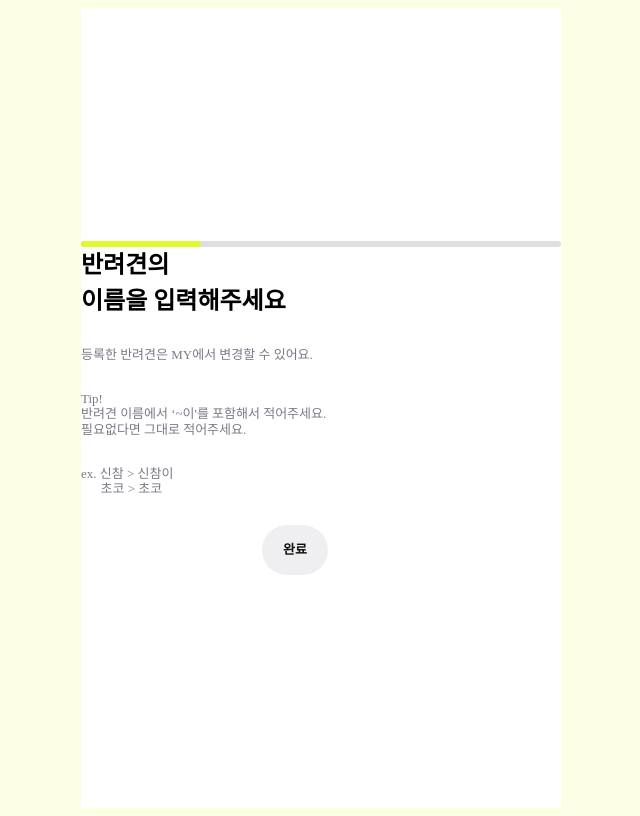
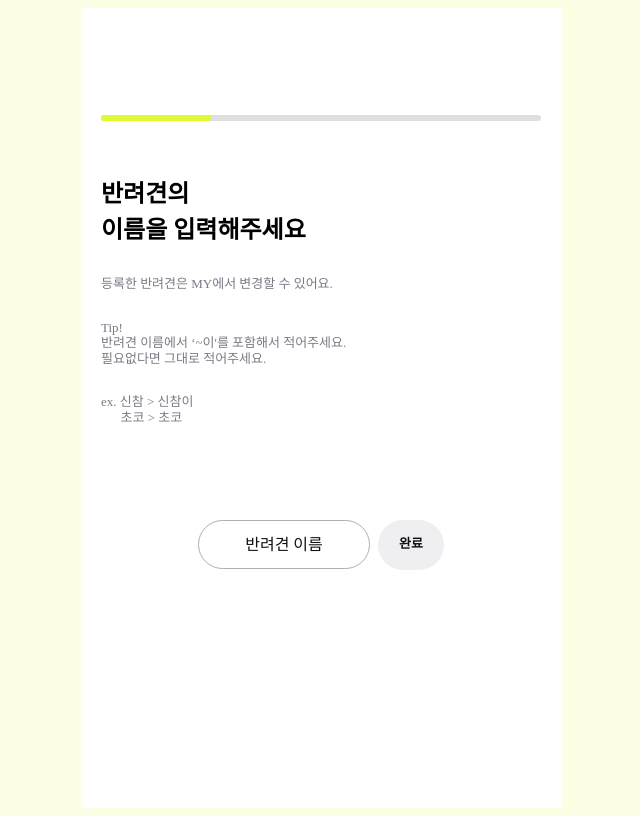
Before and after one commit to leejin-rho/Duri-FE, a React (Vite) app in the folder apps/duri/: page /onboarding in a window 1280 px wide. Both pictures are taken after a click on the element "입력하러 가기". Shown: the whole page, without its empty margins (319-959 px from the left). Built offline with nearby package versions, Linux system fonts and the light colour scheme; a web font is replaced by a local one; what emotion-reset would draw is missing.

Commit message:
feat: 온보딩 페이지 디자인 적용 및 코드 단순화 (DURI-80)

```diff
--- a/apps/duri/src/components/onboarding/PetAgeInfo.tsx
+++ b/apps/duri/src/components/onboarding/PetAgeInfo.tsx
@@ -1,6 +1,6 @@
 import { Control, Controller } from 'react-hook-form';
 
-import { Dropdown, Text, theme } from '@duri-fe/ui';
+import { Dropdown, Flex, Text, theme } from '@duri-fe/ui';
 
 import { FormData } from '.';
 
@@ -17,7 +17,7 @@ const PetAgeInfo = ({ control, name }: PetBirthYearInfoProps) => {
   });
 
   return (
-    <>
+    <Flex direction="column" align="flex-start" gap={28} >
       <Text typo="Heading2" justify="flex-start">
         {name}의 <br />
         나이를 입력해주세요
@@ -36,7 +36,7 @@ const PetAgeInfo = ({ control, name }: PetBirthYearInfoProps) => {
           />
         )}
       />
-    </>
+    </Flex>
   );
 };
 
--- a/apps/duri/src/components/onboarding/PetBreedInfo.tsx
+++ b/apps/duri/src/components/onboarding/PetBreedInfo.tsx
@@ -4,7 +4,7 @@ import {
   Controller,
 } from 'react-hook-form';
 
-import { Dropdown, Text, theme } from '@duri-fe/ui';
+import { Dropdown, Flex, Text, theme } from '@duri-fe/ui';
 
 import { FormData } from '.';
 
@@ -82,7 +82,7 @@ const PetBreedInfo = ({
 }: PetBreedInfoProps) => {
 
   return (
-    <>
+    <Flex direction="column" align="flex-start" gap={28} >
       <Text typo="Heading2" justify="flex-start">반려견의 품종이 어떻게 되나요?</Text>
       <Text typo="Body3" justify="flex-start" colorCode={theme.palette.Gray500}>등록한 반려견은 MY에서 변경할 수 있어요.</Text>
       <Controller
@@ -95,7 +95,7 @@ const PetBreedInfo = ({
           </>
         )}
       />
-    </>
+    </Flex>
   );
 };
 
--- a/apps/duri/src/components/onboarding/PetNameInfo.tsx
+++ b/apps/duri/src/components/onboarding/PetNameInfo.tsx
@@ -1,11 +1,7 @@
 import React, { useState } from 'react';
-import {
-  Control,
-  UseFormRegister,
-  UseFormTrigger,
-} from 'react-hook-form';
+import { Control, UseFormRegister, UseFormTrigger } from 'react-hook-form';
 
-import { Button, Flex, Text, theme } from '@duri-fe/ui';
+import { Button, Flex, Text, TextField, theme } from '@duri-fe/ui';
 
 import { FormData } from '.';
 
@@ -16,11 +12,7 @@ interface PetNameInfoProps {
   setStep: React.Dispatch<React.SetStateAction<number>>;
 }
 
-const PetNameInfo = ({
-  register,
-  trigger,
-  setStep,
-}: PetNameInfoProps) => {
+const PetNameInfo = ({ register, trigger, setStep }: PetNameInfoProps) => {
   const [isButtonDisabled, setIsButtonDisabled] = useState(true); // 버튼 활성화 상태 관리
 
   const handleInputChange = (e: React.ChangeEvent<HTMLInputElement>) => {
@@ -36,7 +28,7 @@ const PetNameInfo = ({
   };
 
   return (
-    <Flex direction="column" align="flex-start" gap={28} margin="">
+    <Flex direction="column" align="flex-start" gap={28}>
       <Text typo="Heading2" justify="flex-start">
         반려견의 <br />
         이름을 입력해주세요
@@ -45,33 +37,43 @@ const PetNameInfo = ({
         등록한 반려견은 MY에서 변경할 수 있어요.
       </Text>
       <Text typo="Body3" justify="flex-start" colorCode={theme.palette.Gray500}>
-        Tip! <br />반려견 이름에서 ‘~이&apos;를 포함해서 적어주세요. <br />
+        Tip! <br />
+        반려견 이름에서 ‘~이&apos;를 포함해서 적어주세요. <br />
         필요없다면 그대로 적어주세요.
       </Text>
       <Text typo="Body3" justify="flex-start" colorCode={theme.palette.Gray500}>
-        ex. 신참 &gt; 신참이 <br /> &nbsp;&nbsp;&nbsp;&nbsp;&nbsp; 초코 &gt; 초코
+        ex. 신참 &gt; 신참이 <br /> &nbsp;&nbsp;&nbsp;&nbsp;&nbsp; 초코 &gt;
+        초코
       </Text>
-
-      <Flex>
-        <input
+      <Flex justify='center' gap={8} margin='66px 0 0 0'>
+        <TextField
+          placeholder="반려견 이름"
+          isRound={true}
+          width={172}
+          height={50}
+          fontColor={theme.palette.Black}
           {...register('name', { required: '이름을 입력해주세요' })}
           onChange={handleInputChange} // 입력값 변화 감지
         />
-        {isButtonDisabled ? (<Button
+        {isButtonDisabled ? (
+          <Button
             width="66px"
             height="50px"
             typo="Label2"
             bg={theme.palette.Gray50}
           >
             완료
-        </Button>) : (<Button
+          </Button>
+        ) : (
+          <Button
             width="66px"
             height="50px"
             onClick={handleNextButton}
             typo="Label2"
           >
             완료
-        </Button>)}
+          </Button>
+        )}
         </Flex>
     </Flex>
   );
--- a/apps/duri/src/components/onboarding/PetPersonalityInfo.tsx
+++ b/apps/duri/src/components/onboarding/PetPersonalityInfo.tsx
@@ -1,9 +1,6 @@
-import {
-  Control,
-  Controller
-} from 'react-hook-form';
+import { Control, Controller } from 'react-hook-form';
 
-import { Button, Text, theme } from '@duri-fe/ui';
+import { Button, Flex, Text, theme } from '@duri-fe/ui';
 import styled from '@emotion/styled';
 
 import { FormData } from '.';
@@ -45,7 +42,7 @@ const PetPersonalityInfo = ({
   };
 
   return (
-    <>
+    <Flex direction="column" align="flex-start" gap={28}>
       <Text typo="Heading2" justify="flex-start">
         {name}는 <br />
         어떤 성격을 가지고 있나요?
@@ -61,7 +58,7 @@ const PetPersonalityInfo = ({
             value.length > 0 || '성격에 대해 알려주세요.',
         }}
         render={() => (
-          <>
+          <FitFlex justify='flex-start' gap={8}>
             {personalityOptions.map((value) => (
               <MultiSelectButton
                 key={value}
@@ -70,11 +67,11 @@ const PetPersonalityInfo = ({
               >
                 {value}
               </MultiSelectButton>
-            ))}{' '}
-          </>
+            ))}
+          </FitFlex>
         )}
       />
-    </>
+    </Flex>
   );
 };
 
@@ -92,3 +89,10 @@ export const MultiSelectButton = styled(Button)<{
   border: ${({ isSelected }) =>
     isSelected ? 'none' : `1px solid ${theme.palette.Gray100}`};
 `;
+
+const FitFlex = styled(Flex)`
+  max-width: 374px;
+  width: 100%;
+  flex-wrap: wrap;
+  word-break: break-all;
+`;
--- a/apps/duri/src/components/onboarding/PetWeightInfo.tsx
+++ b/apps/duri/src/components/onboarding/PetWeightInfo.tsx
@@ -1,7 +1,7 @@
 import React from 'react';
 import { Control, Controller } from 'react-hook-form';
 
-import { Dropdown, Text, theme } from '@duri-fe/ui';
+import { Dropdown, Flex, Text, theme } from '@duri-fe/ui';
 
 import { FormData } from '.';
 
@@ -15,7 +15,7 @@ const PetWeightInfo = ({ control, name }: PetWeightInfoProps) => {
   const decimalList = Array.from({ length: 10 }, (_, i) => i.toString()); // 소수 리스트
 
   return (
-    <>
+    <Flex direction="column" align="flex-start" gap={28} >
       <Text typo="Heading2" justify="flex-start">
         {name}의 <br />
         몸무게를 입력해주세요
@@ -52,7 +52,7 @@ const PetWeightInfo = ({ control, name }: PetWeightInfoProps) => {
           </>
         )}
       />
-    </>
+    </Flex>
   );
 };
 
--- a/apps/duri/src/components/onboarding/index.tsx
+++ b/apps/duri/src/components/onboarding/index.tsx
@@ -112,7 +112,7 @@ const MultiStepForm = () => {
           direction="column"
           justify="center"
           align="center"
-          padding="0 20px 44px 20px"
+          padding="107px 20px 0 20px"
         >
           <Wrapper direction="column">
             <Text typo="Heading2" align="center">
@@ -127,9 +127,15 @@ const MultiStepForm = () => {
           </Button>
         </Container>
       ) : (
-        <Wrapper direction="column" align="flex-start">
+        <Container direction="column" padding="107px 20px 0 20px">
+          <Wrapper
+            direction="column"
+            justify="flex-start"
+            align="flex-start"
+            gap={55}
+          >
             <StatusBar current={progress} total={4} mode="onboarding" />
-          <form onSubmit={handleSubmit(onSubmit)}>
+            <Form onSubmit={handleSubmit(onSubmit)}>
               {stepList[step] === '이름' && (
                 <PetNameInfo
                   control={control}
@@ -159,28 +165,26 @@ const MultiStepForm = () => {
                 />
               )}
               {stepList[step] === '질환' && (
-              <>
-                <h2>{getValues('name')}가 갖고있는 질환이 있나요?</h2>
-                <>입력된 질환은 MY에서 변경 가능해요.</>
                 <PetDiseaseInfo
                   control={control}
                   toggleArrayValue={toggleArrayValue}
                   diseaseList={diseaseList}
                   name={getValues('name')}
                 />
-              </>
+              )}
+            </Form>
+          </Wrapper>
+        </Container>
       )}
 
-            <>
+      <Flex justify="center" align="center" padding="0 20px" margin='0 0 44px 0'>
         {/* {step > 1 && <Button onClick={onPrevStep}>돌아가기</Button>} */}
-              {['이름', '질환', '성격'].includes(stepList[step]) ? (
+        {['시작', '이름', '질환', '성격'].includes(stepList[step]) ? (
           <></>
         ) : (
           <Button
             bg={isValid ? theme.palette.Black : theme.palette.Gray50}
-                  fontColor={
-                    isValid ? theme.palette.White : theme.palette.Black
-                  }
+            fontColor={isValid ? theme.palette.White : theme.palette.Black}
             onClick={isValid ? onNextStep : undefined}
           >
             {stepList[step] === '질환' ? '완료' : '다음 단계'}
@@ -189,6 +193,8 @@ const MultiStepForm = () => {
         {stepList[step] === '성격' &&
           (personalityList.length > 0 ? (
             <Button
+              width="335px"
+              height="54px"
               bg={theme.palette.Black}
               fontColor={theme.palette.White}
               onClick={onNextStep}
@@ -197,6 +203,8 @@ const MultiStepForm = () => {
             </Button>
           ) : (
             <Button
+              width="335px"
+              height="54px"
               bg={theme.palette.Gray50}
               fontColor={theme.palette.White}
               onClick={() => setStep(step - 1)}
@@ -207,6 +215,8 @@ const MultiStepForm = () => {
         {stepList[step] === '질환' &&
           (diseaseList.length > 0 ? (
             <Button
+              width="335px"
+              height="54px"
               bg={theme.palette.Black}
               fontColor={theme.palette.White}
               onClick={handleSubmit(onSubmit)}
@@ -215,25 +225,28 @@ const MultiStepForm = () => {
             </Button>
           ) : (
             <Button
+              width="335px"
+              height="54px"
               bg={theme.palette.Gray50}
               fontColor={theme.palette.White}
             >
               완료
             </Button>
           ))}
-            </>
-          </form>
-        </Wrapper>
-      )}
+      </Flex>
     </>
   );
 };
 
 export default MultiStepForm;
 
-const Container = styled(Flex)`
-  height: 100vh;
+export const Container = styled(Flex)`
+  height: 90vh;
 `;
-const Wrapper = styled(Flex)`
+export const Wrapper = styled(Flex)`
   flex-grow: 1;
 `;
+
+const Form = styled.form`
+  width: 100%;
+`;
```
Also changed, not shown: apps/duri/src/components/onboarding/PetDiseaseInfo.tsx (+5 -3 lines), apps/duri/src/components/onboarding/PetGenderInfo.tsx (+5 -3 lines), apps/duri/src/components/onboarding/PetNeuterInfo.tsx (+5 -5 lines). Lines whose indentation alone changed are shown as unchanged.
